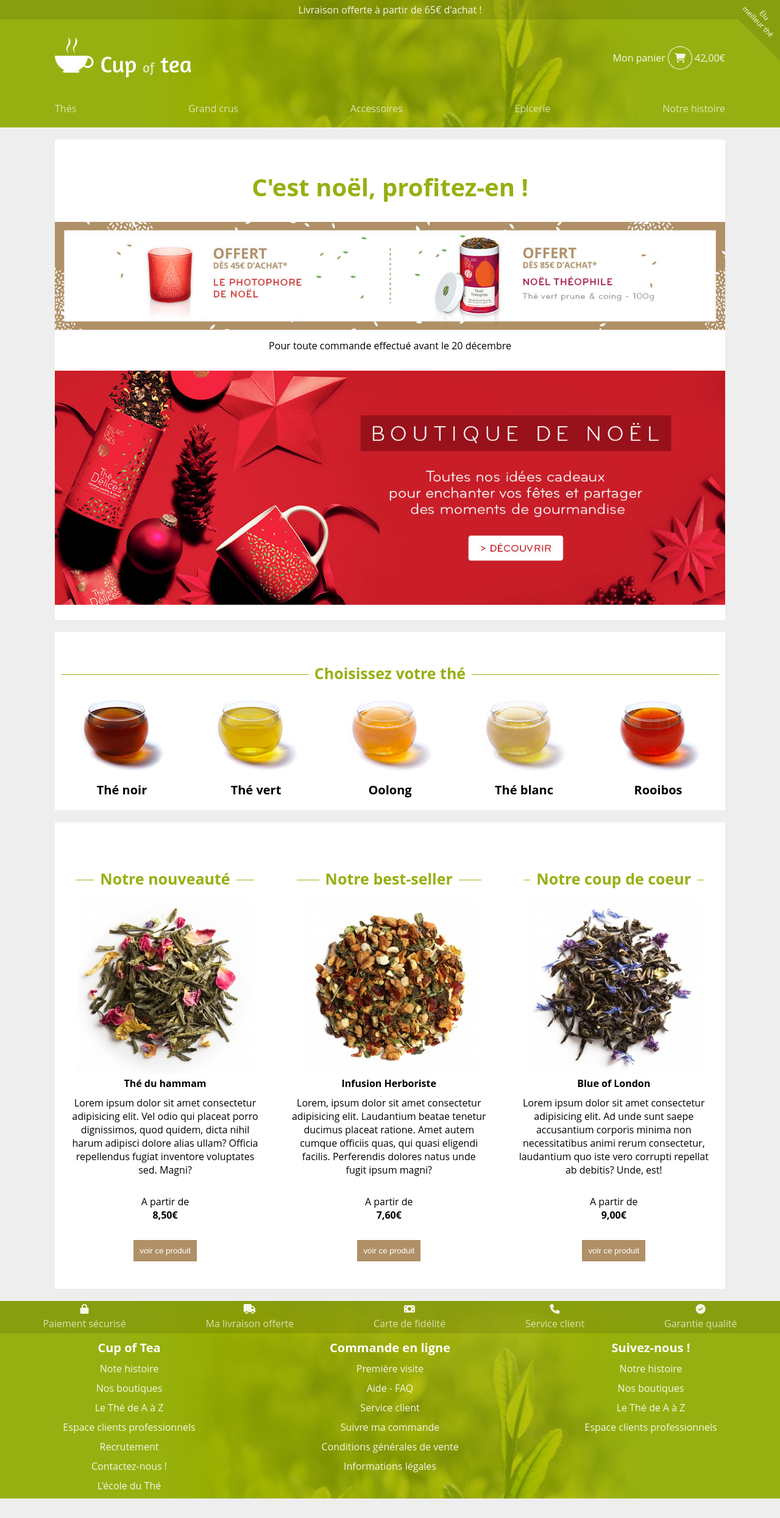
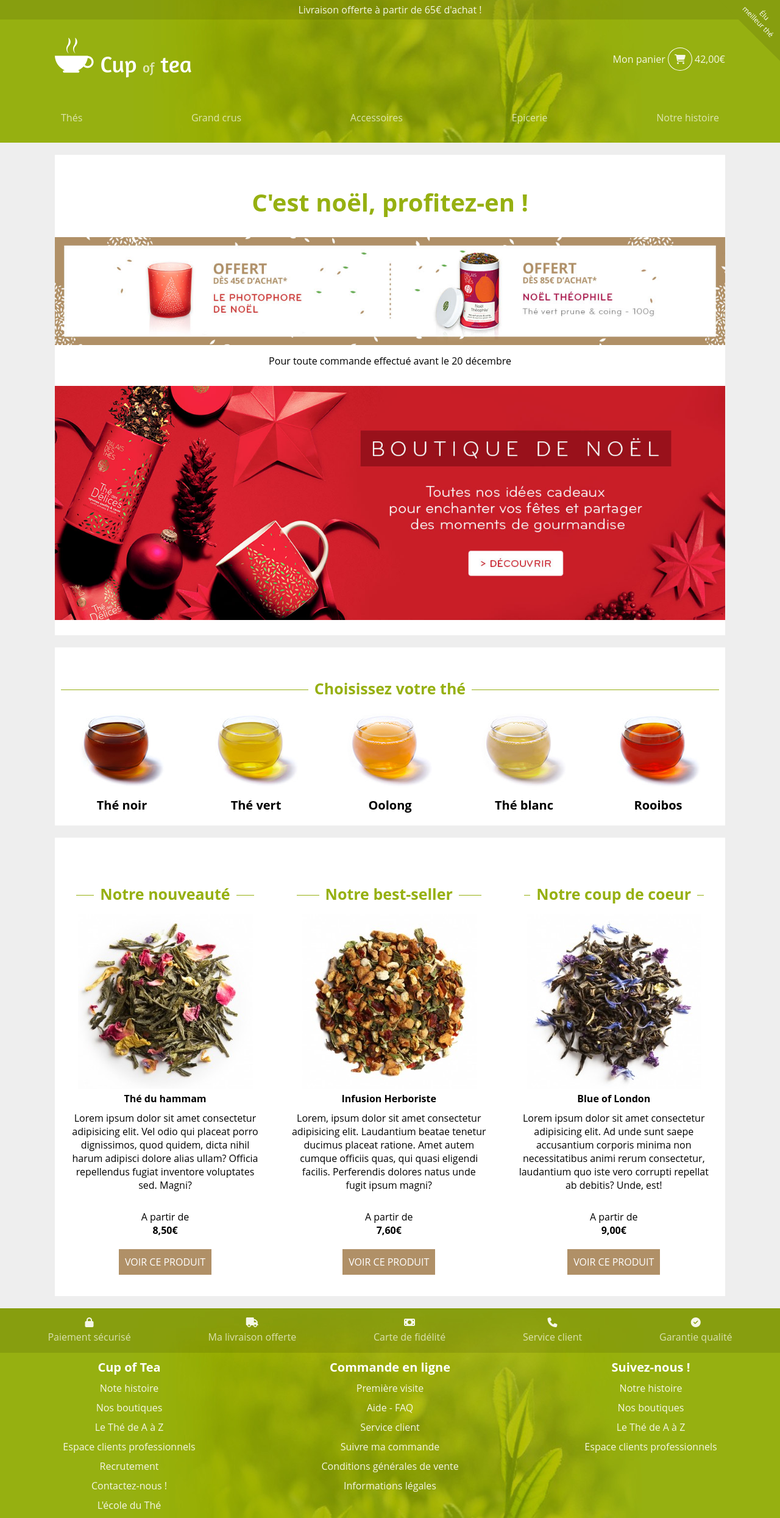
Before and after one commit to harounaKane/RWD, a plain HTML site: page Cup of Tea/index.html in a window 1280 px wide. Shown: the whole page at 61% size. Before the commit the page ends 2458 px from the top, so only its background shows below. Drawn offline with Linux system fonts and the light colour scheme.

Commit message:
desktop home - final

```diff
--- a/Cup of Tea/css/style.css
+++ b/Cup of Tea/css/style.css
@@ -1,3 +1,7 @@
+*:hover{
+  transition: all .2s ease 0s;
+}
+
 html {
   font-size: 62.5%;
 }
@@ -55,6 +59,13 @@ nav {
   justify-content: space-between;
 }
 
+header nav a{padding: 10px;}
+
+header nav a:hover{
+  background-color: rgba(255, 255, 255, 0.2);
+  color: #fff;
+}
+
 header .container {
   padding: 20px 0;
 }
@@ -110,6 +121,14 @@ h3 {
   flex-basis: 100%;
 }
 
+.the:hover > a{
+  opacity: 0.5;
+}
+
+.the:hover > a:hover{
+  opacity: 1;
+}
+
 section {
   background-color: white;
   margin: 20px 0;
@@ -142,16 +161,31 @@ strong {
   display: block;
 }
 
-button {
+.produit a {
   background-color: #b09067;
   padding: 10px;
   border: 0;
   color: white;
+  text-transform: uppercase;
+}
+
+.produit a:hover{
+  opacity: 0.75;
+}
+
+footer {
+  background-image: url("../img/bg.jpg");
+  background-repeat: no-repeat;
+  background-position: center bottom;
+  color: RGB(245, 247, 231);
+  background-color: #96b011;
+  text-align: center;
 }
 
 .nav {
   display: flex;
   justify-content: space-around;
+  padding: 15px;
 }
 
 .nav i {
@@ -163,14 +197,6 @@ ul li {
   list-style-type: none;
 }
 
-footer {
-  background-image: url("../img/bg.jpg");
-  background-repeat: no-repeat;
-  background-position: center bottom;
-  color: RGB(245, 247, 231);
-  background-color: #96b011;
-  text-align: center;
-}
 .bottombar {
   display: flex;
   justify-content: space-around;
@@ -184,3 +210,7 @@ footer {
 .bottombar ul li {
   margin: 10px 0;
 }
+
+footer ul li:hover{
+  color: bisque;
+}
--- a/Cup of Tea/index.html
+++ b/Cup of Tea/index.html
@@ -16,13 +16,13 @@
         <img class="ribbon" src="img/ribbon.svg" alt="ribbon">
         <div class="livraison">Livraison offerte à partir de 65€ d'achat ! </div>
         <div class="container logo">
-            <img src="img/logo.png" alt="logo">
+            <a href="."><img src="img/logo.png" alt="logo"></a>
             <div>
                 Mon panier <i class="fa-solid fa-cart-shopping"></i> 42,00€
             </div>
         </div>
         <nav class="container">
-            <a href="Thés">Thés</a>
+            <a href="">Thés</a>
             <a href="">Grand crus</a>
             <a href="">Accessoires</a>
             <a href="">Epicerie</a>
@@ -66,7 +66,7 @@
                     voluptates sed. Magni?
                 </p>
                 <p>A partir de <strong>8,50€</strong></p>
-                <button>voir ce produit</button>
+                <a href="product.html">voir ce produit</a>
 
             </article>
             <article>
@@ -76,7 +76,7 @@
                     Lorem, ipsum dolor sit amet consectetur adipisicing elit. Laudantium beatae tenetur ducimus placeat ratione. Amet autem cumque officiis quas, qui quasi eligendi facilis. Perferendis dolores natus unde fugit ipsum magni?
                 </p>
                 <p>A partir de <strong>7,60€</strong></p>
-                <button>voir ce produit</button>
+                <a href="product.html">voir ce produit</a>
             </article>
             <article>
                 <h2><span>Notre coup de coeur</span></h2><img src="img\product\product3.jpg" alt="">
@@ -85,7 +85,7 @@
                     minima non necessitatibus animi rerum consectetur, laudantium quo iste vero corrupti repellat ab
                     debitis? Unde, est!</p>
                 <p>A partir de <strong>9,00€</strong></p>
-                <button>voir ce produit</button>
+                <a href="product.html">voir ce produit</a>
             </article>
         </section>
     </main>
```
